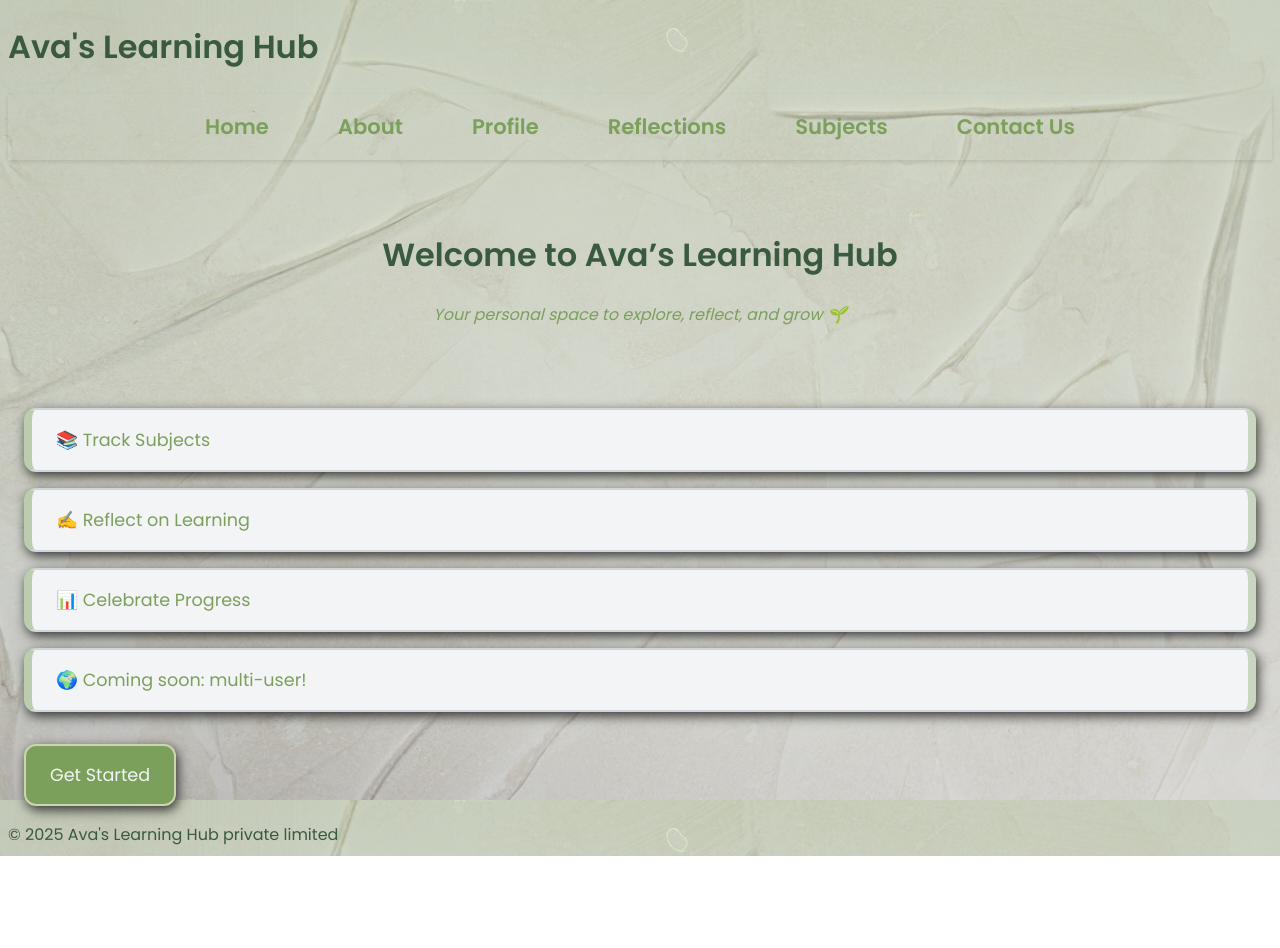
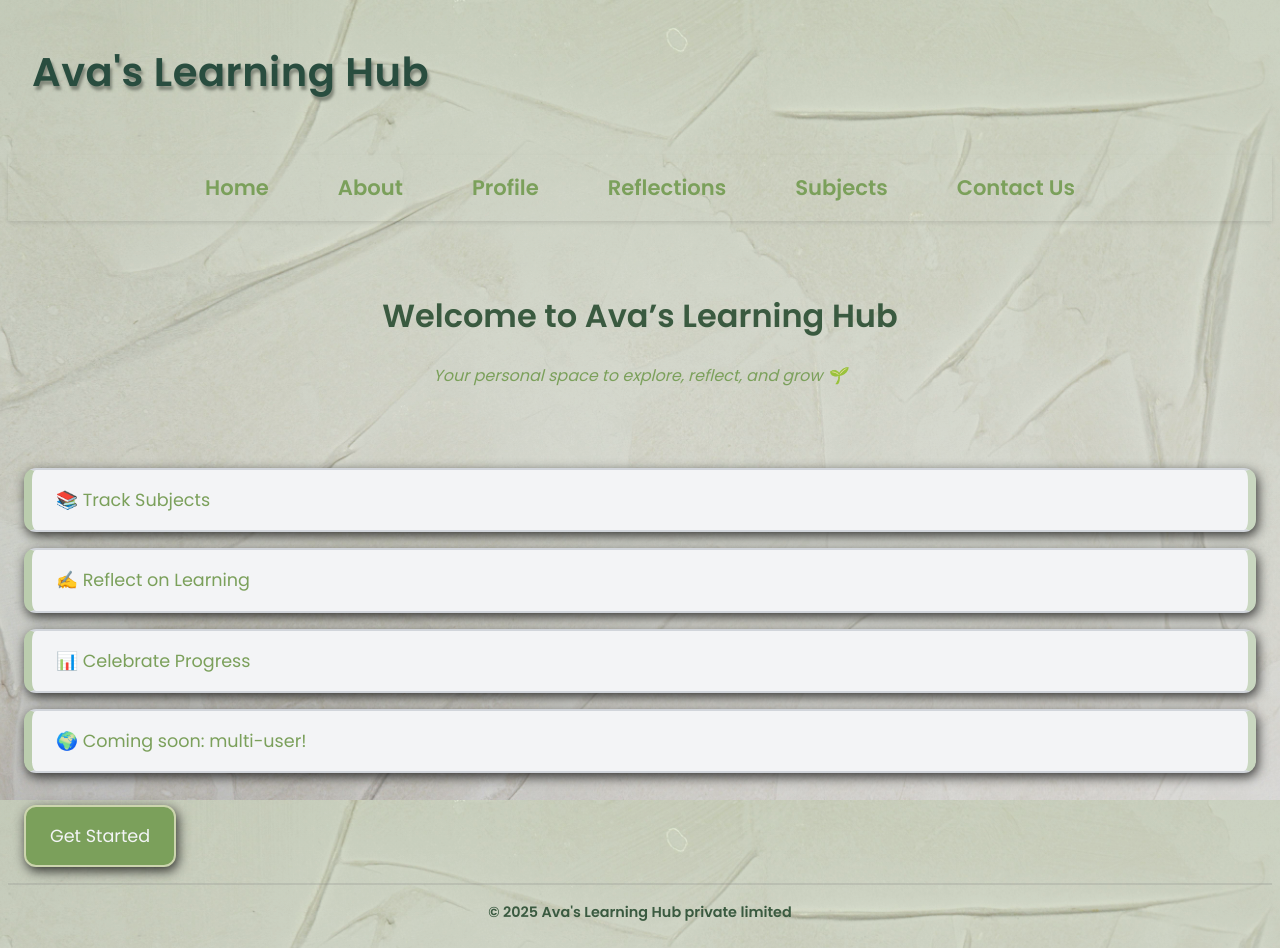
Before and after one commit to DeepthiGirijaThampi/ava-learning-hub, a React (Vite) app: page / in a window 1280 px wide. Before the commit the page ends 856 px from the top, so only its background shows below. Built offline with nearby package versions, Linux system fonts and the light colour scheme.

Commit message:
Updated the header styling and footer styling

```diff
--- a/src/components/common/Footer.jsx
+++ b/src/components/common/Footer.jsx
@@ -4,7 +4,7 @@ export default function Footer(){
     let thisYear = new Date().getFullYear();
     return(
         <footer>
-            <div style={{color:"#3a5a40"}}>&copy; {thisYear} Ava's Learning Hub private limited</div>
+            <div style={{color:"#3a5a40"}}><strong>&copy; {thisYear} Ava's Learning Hub private limited</strong></div>
         </footer>
     )
 }
--- a/src/components/common/Header.jsx
+++ b/src/components/common/Header.jsx
@@ -5,7 +5,7 @@ import NavMenu from "./NavMenu";
 export default function Header(){
     return(
         <header>
-            <h1 className="main-heading" style={{color:"#3a5a40"}}>Ava's Learning Hub</h1>
+            <h1 className="main-heading" >Ava's Learning Hub</h1>
             <NavMenu></NavMenu>
         </header>
     )
--- a/src/index.css
+++ b/src/index.css
@@ -37,7 +37,23 @@ button:hover {
   background-color: var(--green);
   color: white;
 }
-
+.main-heading{
+  font-family: var(--font-family);
+  font-weight: 700;
+  font-size: 2.5rem;
+  letter-spacing: 0.5px;
+  padding: 1.5rem;
+  margin-top: 1rem;
+  color: var(--primary-color-darker-green);
+  text-shadow: 2px 4px 3px rgba(126, 133, 119, 0.971);
+}
+footer{
+  text-align: center;
+  font-size: 0.9rem;
+  color: var(--text-color);
+  border-top: 2px solid rgba(128, 128, 128, 0.223);
+  padding: 1rem 0;
+}
 .nav-menu {
   display: flex;
   justify-content: center;
@@ -98,6 +114,7 @@ button:hover {
 
   .main-heading{
     display: flex;
+    padding-bottom: 0px;
     justify-content: space-between;
     flex-direction: column;
     align-items: center;
```
